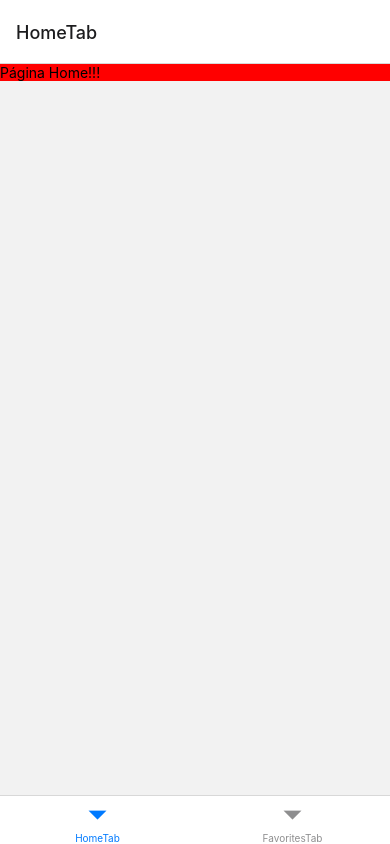
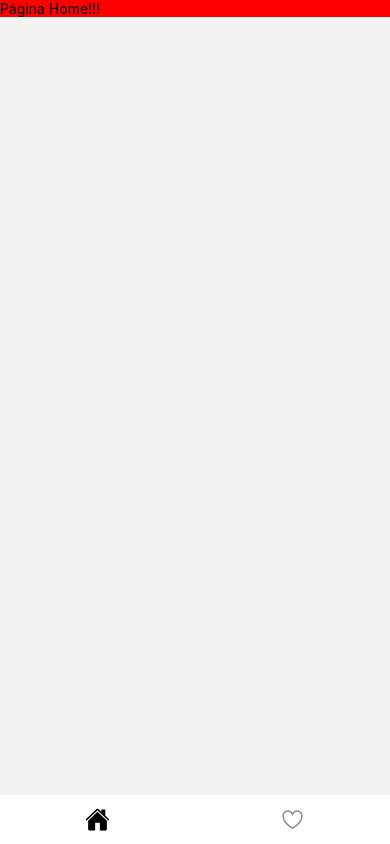
Before and after one commit to marlonalmino/receitas-rn, a React Native app: screen /HomeTab in a window 390 px wide. Built offline with nearby package versions, Linux system fonts and the light colour scheme.

Commit message:
Adicionando ícones no TabBar

```diff
--- a/src/routes/index.js
+++ b/src/routes/index.js
@@ -3,13 +3,49 @@ import { createBottomTabNavigator } from '@react-navigation/bottom-tabs'
 import { Home } from '../pages/home'
 import { Favorites } from '../pages/favorites'
 
+import { Ionicons } from '@expo/vector-icons'
+
 const Tab = createBottomTabNavigator()
 
 export function Routes() {
     return(
-        <Tab.Navigator>
-            <Tab.Screen name='HomeTab' component={Home} />
-            <Tab.Screen name='FavoritesTab' component={Favorites} />
+        <Tab.Navigator screenOptions={{
+            headerShown: false,
+            tabBarHideOnKeyboard: true,
+            tabBarShowLabel: false,
+            tabBarActiveTintColor: '#121212',
+
+            tabBarStyle: {
+                backgroundColor: '#FFF',
+                borderTopWidth: 0
+            }
+        }}>
+            <Tab.Screen
+                name='HomeTab'
+                component={Home}
+                options={{
+                    tabBarIcon: ({ color, size, focused }) => {
+                        if(focused) {
+                            return <Ionicons name='home' color='#000' size={size}  />
+                        }
+
+                        return <Ionicons name='home-outline' color={color} size={size} />
+                    }
+                }}
+            />
+            <Tab.Screen
+                name='FavoritesTab'
+                component={Favorites}
+                options={{
+                    tabBarIcon: ({ color, size, focused }) => {
+                        if(focused) {
+                            return <Ionicons name='heart' color='#FF4141' size={size} />
+                        }
+
+                        return <Ionicons name='heart-outline' color={color} size={size} />
+                    }
+                }}
+            />
         </Tab.Navigator>
     )
 }
```
